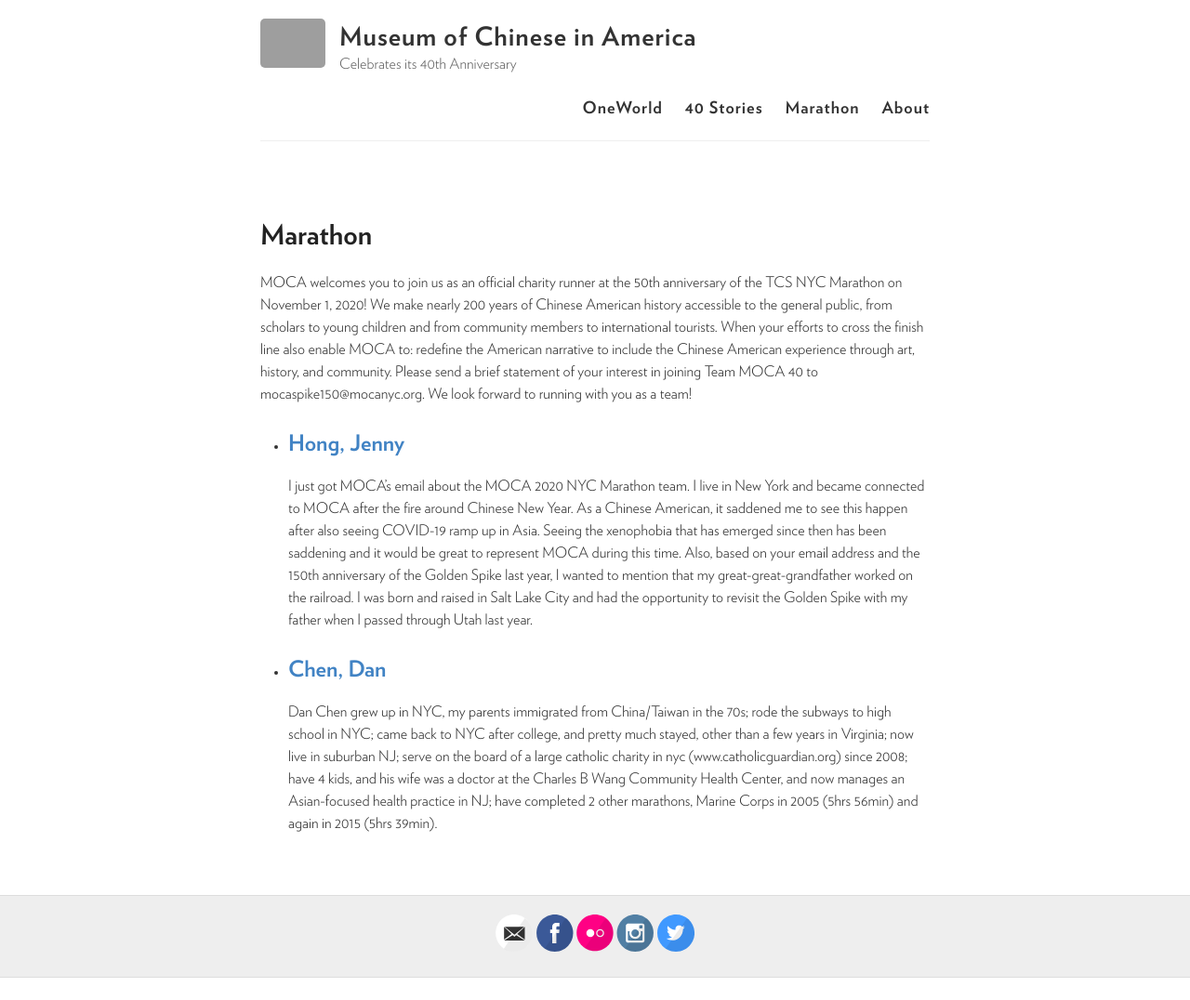
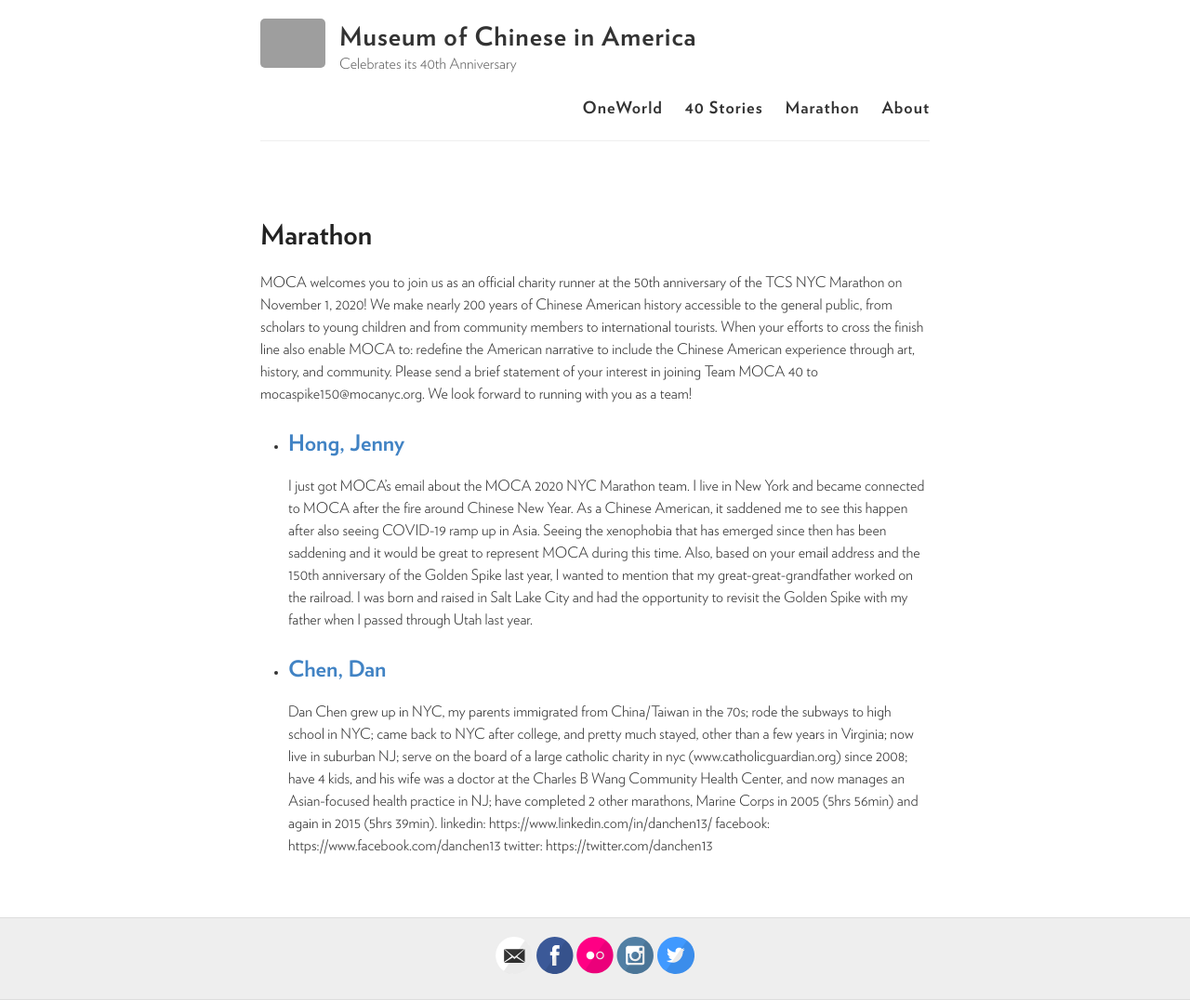
Before and after one commit to moca40/moca40.github.io, a Jekyll site: the page built from marathon.html, in a window 1280 px wide. Shown: the whole page at 93% size. Built offline with Jekyll 4.4.1, drawn with Linux system fonts in a browser that asks for light colours; before the commit the page ends 1052 px from its top, so only the background shows below that; some of the changed lines change nothing that is shown; grey boxes are pictures that could not be loaded.

Commit message:
Update 2020-02-29-danchen.md

```diff
--- a/_marathon/2020-02-29-danchen.md
+++ b/_marathon/2020-02-29-danchen.md
@@ -9,5 +9,8 @@
 ---
 
 Dan Chen grew up in NYC, my parents immigrated from China/Taiwan in the 70s; rode the subways to high school in NYC; came back to NYC after college, and pretty much stayed, other than a few years in Virginia; now live in suburban NJ; serve on the board of a large catholic charity in nyc (www.catholicguardian.org) since 2008; have 4 kids, and his wife was a doctor at the Charles B Wang Community Health Center, and now manages an Asian-focused health practice in NJ; have completed 2 other marathons, Marine Corps in 2005 (5hrs 56min) and again in 2015 (5hrs 39min).
+linkedin: https://www.linkedin.com/in/danchen13/
+facebook: https://www.facebook.com/danchen13
+twitter: https://twitter.com/danchen13
 
 {% include slideshow.html %}
```
